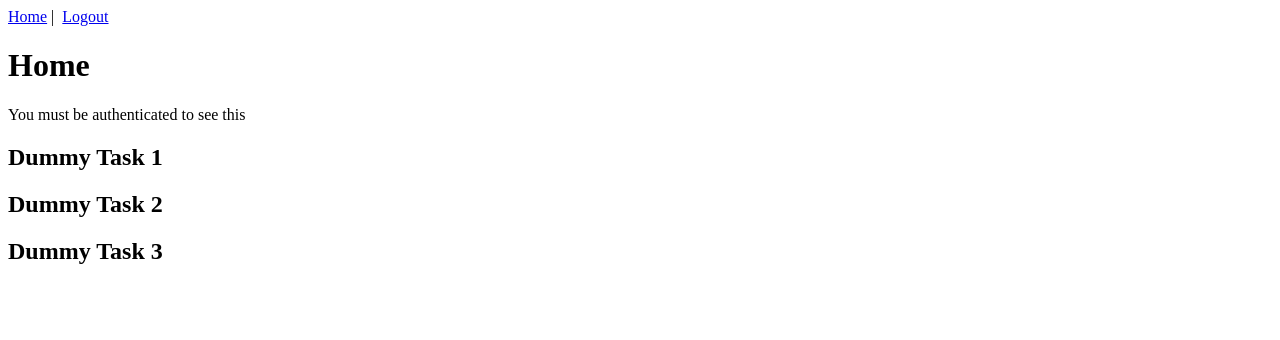
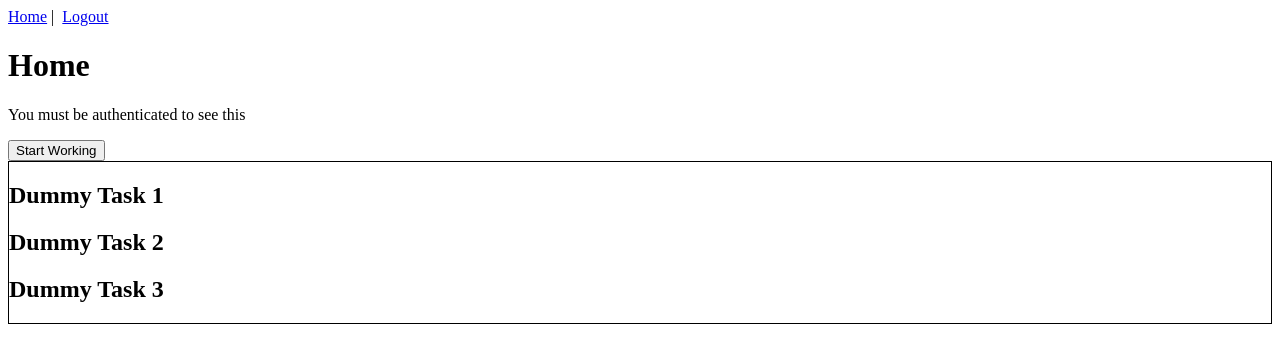
Before and after one commit to BenJerke/gfb2, a Vue app in the folder vue/: page / in a window 1280 px wide. Shown: the top 340 px of the page. Built offline with nearby package versions, Linux system fonts and the light colour scheme; sample sign-in values are in the browser's storage.

Commit message:
you can now drag tasks into a thing to start working on them.

```diff
--- a/vue/src/components/TaskList.vue
+++ b/vue/src/components/TaskList.vue
@@ -1,8 +1,8 @@
 <template>
     <section class="task-list-container">
-        <draggable :list="tasks" >
+        <draggable :list="tasks" group="task-group">
+        <div class="task-box" v-for="task in tasks" :key="task.id">
         <Task
-            v-for="task in tasks" :key="task.id"
             :listView="true"
             :title="task.title"
             :description="task.description"
@@ -10,6 +10,7 @@
             :estimatedDuration="task.estimatedDuration"
             :actualDuration="task.actualDuration"
         />
+        </div>
         </draggable>
     </section>
 </template>
--- a/vue/src/router/index.js
+++ b/vue/src/router/index.js
@@ -5,6 +5,7 @@ import Login from '../views/Login.vue'
 import Logout from '../views/Logout.vue'
 import Register from '../views/Register.vue'
 import store from '../store/index'
+import SessionView from '@/views/SessionView.vue';
 
 Vue.use(Router)
 
@@ -52,6 +53,15 @@ const router = new Router({
       meta: {
         requiresAuth: false
       }
+    },
+    {
+      path: "/session",
+      name: "session",
+      component: SessionView,
+      meta: {
+        requiresAuth: true
+      }
+
     }
   ]
 })
--- a/vue/src/store/index.js
+++ b/vue/src/store/index.js
@@ -1,6 +1,6 @@
-import Vue from 'vue'
-import Vuex from 'vuex'
-import axios from 'axios'
+import Vue from 'vue';
+import Vuex from 'vuex';
+import axios from 'axios';
 
 Vue.use(Vuex)
 
@@ -11,6 +11,9 @@ Vue.use(Vuex)
  */
 const currentToken = localStorage.getItem('token')
 const currentUser = JSON.parse(localStorage.getItem('user'));
+// on boot, grab all the user's tasks.
+
+
 
 if(currentToken != null) {
   axios.defaults.headers.common['Authorization'] = `Bearer ${currentToken}`;
@@ -19,7 +22,8 @@ if(currentToken != null) {
 export default new Vuex.Store({
   state: {
     token: currentToken || '',
-    user: currentUser || {}
+    user: currentUser || {},
+    sessionTasks: [],
   },
   mutations: {
     SET_AUTH_TOKEN(state, token) {
@@ -37,6 +41,12 @@ export default new Vuex.Store({
       state.token = '';
       state.user = {};
       axios.defaults.headers.common = {};
-    }
+    },
+    SELECT_SESSION_TASKS(state, selectedSessionTasks){
+      state.sessionTasks = selectedSessionTasks;
+    },
+  },
+  getters:{
+
   }
 })
--- a/vue/src/views/Home.vue
+++ b/vue/src/views/Home.vue
@@ -2,7 +2,15 @@
   <div class="home">
     <h1>Home</h1>
     <p>You must be authenticated to see this</p>
-    <TaskList :tasks="taskList" />
+    <button @click="selectSessionTasks()"> Start Working </button>
+    <TaskList
+      :tasks="taskList"
+      class="all-tasks"
+    />
+    <TaskList
+      :tasks="selectedTasks"
+      class="selected-task-list"
+    />
   </div>
 </template>
 
@@ -18,6 +26,8 @@ export default {
   data(){
     return {
       taskList: [],
+      selectedTasks: [],
+      userTags: [],
     }
   },
   computed: {},
@@ -35,7 +45,11 @@ export default {
         console.error(`Could not get task list: ${error}`)
       }
 
-    }
+    },
+    selectSessionTasks(){
+      this.$store.commit('SELECT_SESSION_TASKS', this.selectedTasks);
+      this.$router.push({name: 'session'});
+      }
   },
   created(){
     // this.taskList = this.getTasks();
@@ -45,3 +59,9 @@ export default {
 
 };
 </script>
+
+<style scoped>
+.all-tasks{
+  border: 1px solid black;
+}
+</style>
--- /dev/null
+++ b/vue/src/views/SessionView.vue
@@ -0,0 +1,47 @@
+<template>
+  <div class="session-container">
+    <!--
+      Get a list of tasks defined in the home view.
+    -->
+      <TaskList :tasks="taskList" class="session-task-list"/>
+      <Task class="session-active-task"
+      :list-view="false"
+      :title="taskList[0].title"
+      :description="taskList[0].description"
+      :estimatedDuration="taskList[0].estimatedDuration"
+      :actualDuration="taskList[0].actualDuration"
+      :notes="taskList[0].notes"
+      />
+  </div>
+</template>
+
+<script>
+import TaskList from '@/components/TaskList.vue';
+import Task from '@/components/Task.vue';
+export default {
+    name: 'session-view',
+    components: {
+        TaskList,
+        Task
+    },
+    data(){
+        return {
+            taskList: [],
+        }
+    },
+    computed: {},
+    methods: {
+        getSessionTasks(){
+            this.taskList = this.$store.state.sessionTasks;
+        }
+    },
+    created(){
+        this.getSessionTasks();
+    }
+
+}
+</script>
+
+<style>
+
+</style>
```
Also changed, not shown: vue/src/components/Session.vue (deleted, +0 -32 lines).
